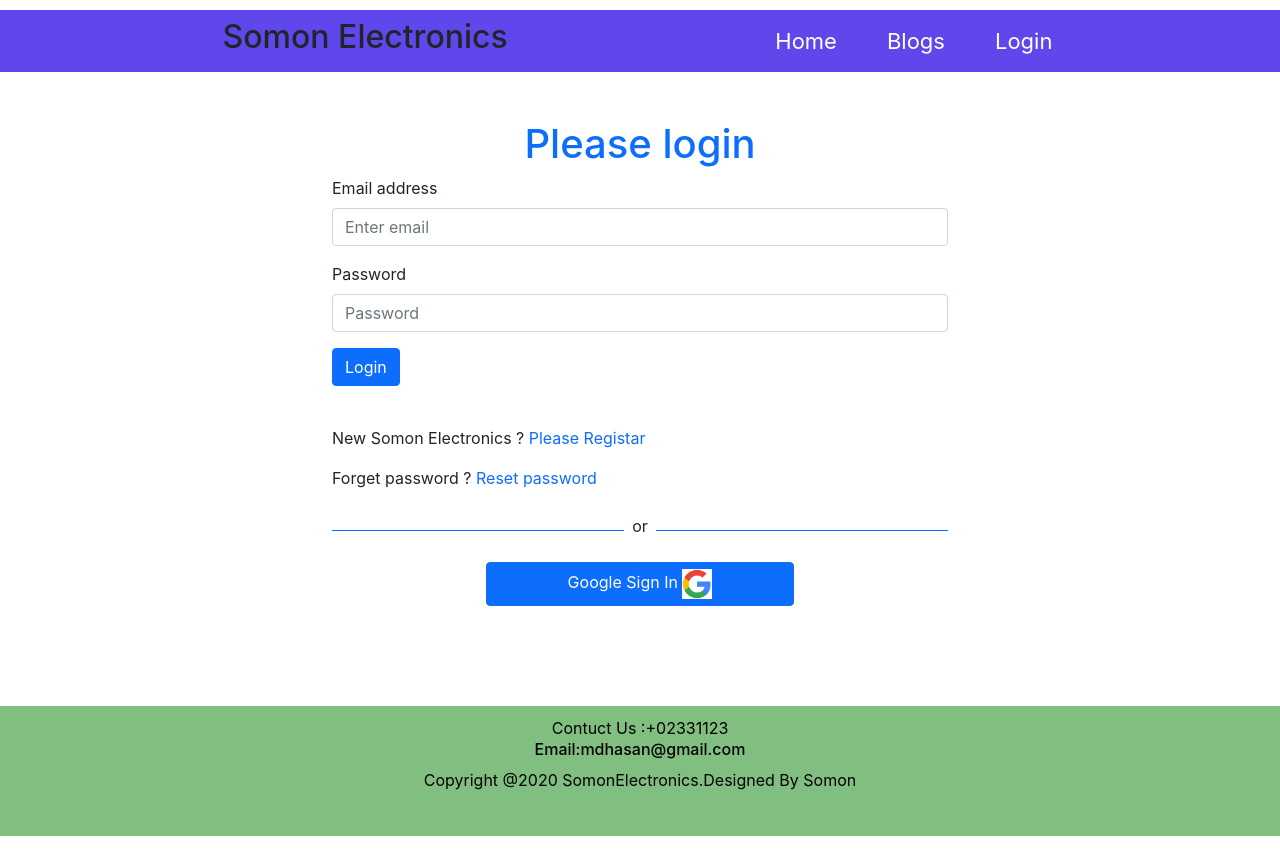
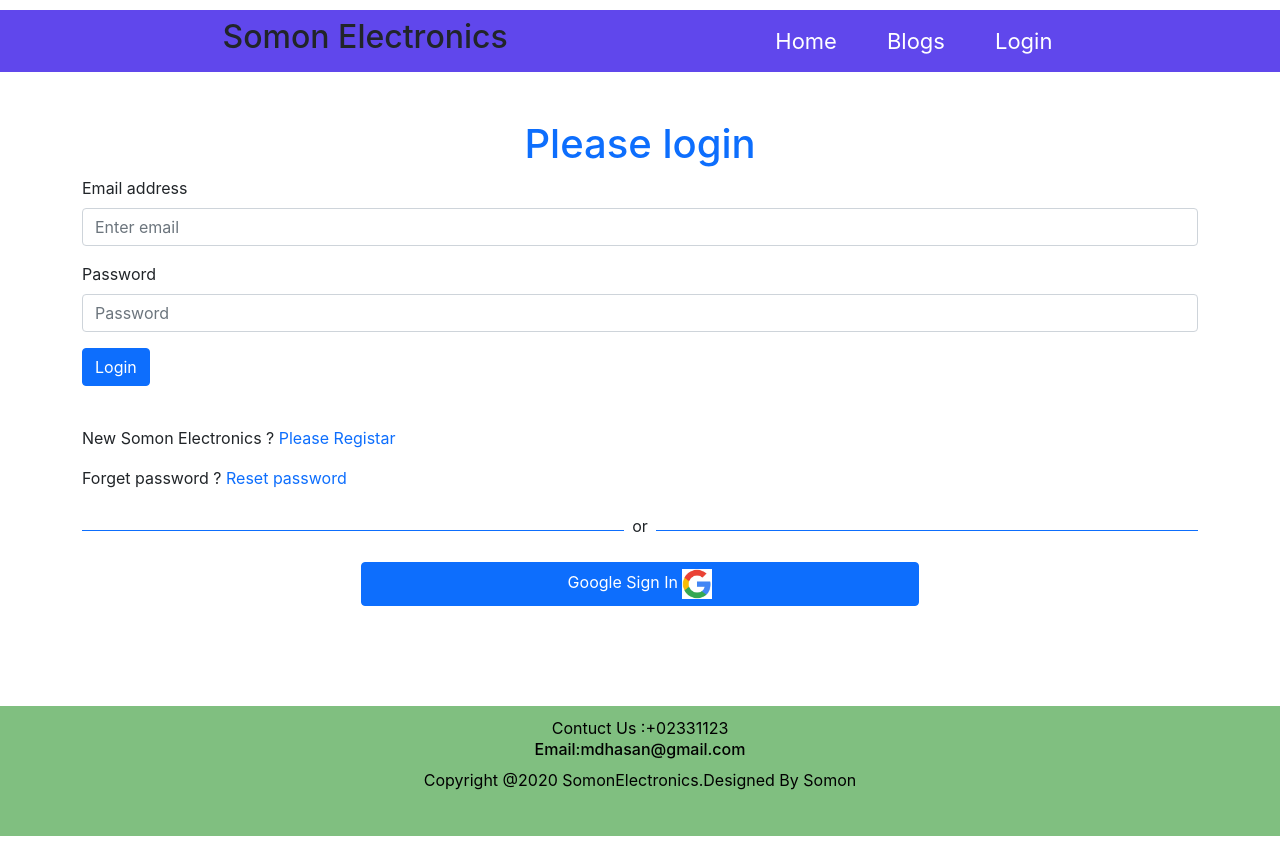
Before and after one commit to msomon/electronics-warehouse-management-clint, a React (Create React App) app: page /login in a window 1280 px wide. Built offline with nearby package versions, Linux system fonts and the light colour scheme; no server answers.

Commit message:
compleate

```diff
--- a/src/Component/Home/Login/Login.css
+++ b/src/Component/Home/Login/Login.css
@@ -1,3 +1,10 @@
-.login{
+.form{
   margin-bottom: 100px;
 }
+
+
+@media(min-width:350px)and (max-width:680px){
+
+
+
+}
--- a/src/Component/Home/Login/Login.js
+++ b/src/Component/Home/Login/Login.js
@@ -57,7 +57,7 @@
 }
 
   return (
-    <div className='container w-50 mx-auto mt-5 login'>
+    <div className='container mx-auto w-80 mt-5 form'>
       <h1 className='text-primary text-center'> Please login </h1>
       <Form onSubmit={handleLogin}>
   <Form.Group className="mb-3" controlId="formBasicEmail">
--- a/src/Component/Home/Registar/Registar.js
+++ b/src/Component/Home/Registar/Registar.js
@@ -47,7 +47,7 @@
       }
 
     return (
-      <div className='container w-50 mx-auto'>
+      <div className='container mx-auto w-80 mt-5 '>
         <h2 className='mt-2 mb-4'>Registar Now</h2>
         <Form onSubmit={registar}>
         <Form.Group className="mb-3" controlId="formBasicname">
--- a/src/Component/Navbar/Navbar.css
+++ b/src/Component/Navbar/Navbar.css
@@ -32,6 +32,9 @@
   .name{
     display:none;
   }
+  .navbar{
+    position: relative;
+  }
 
   .navbar a{
     display: flex;
```
